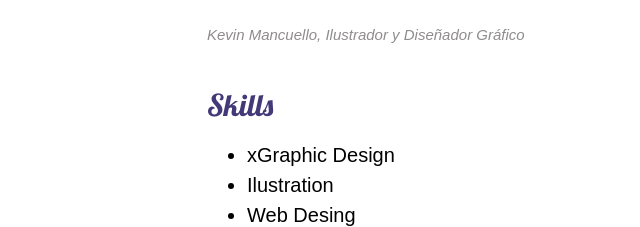
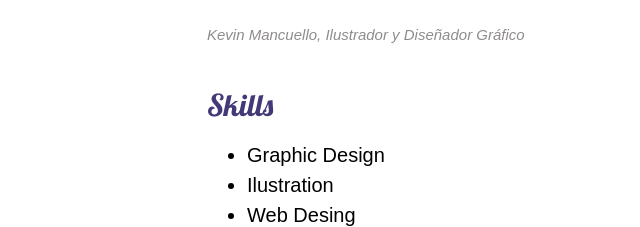
Before and after one commit to kiamo13/My-Drawing-Adventure, a plain HTML site: page index.html in a window 1280 px wide. Shown: the part 933-1160 px from the top of the page, 33-673 px from the left. Drawn offline with Linux system fonts and the light colour scheme.

Commit message:
Update index.html

```diff
--- a/index.html
+++ b/index.html
@@ -24,7 +24,7 @@
             <p class="caption">Kevin Mancuello, Ilustrador y Diseñador Gráfico</p>
             <h2>Skills</h2>
             <ul>
-               <li>xGraphic Design</li>
+               <li>Graphic Design</li>
                <li>Ilustration</li>
                <li>Web Desing</li>
                <li>Animation</li>
```
